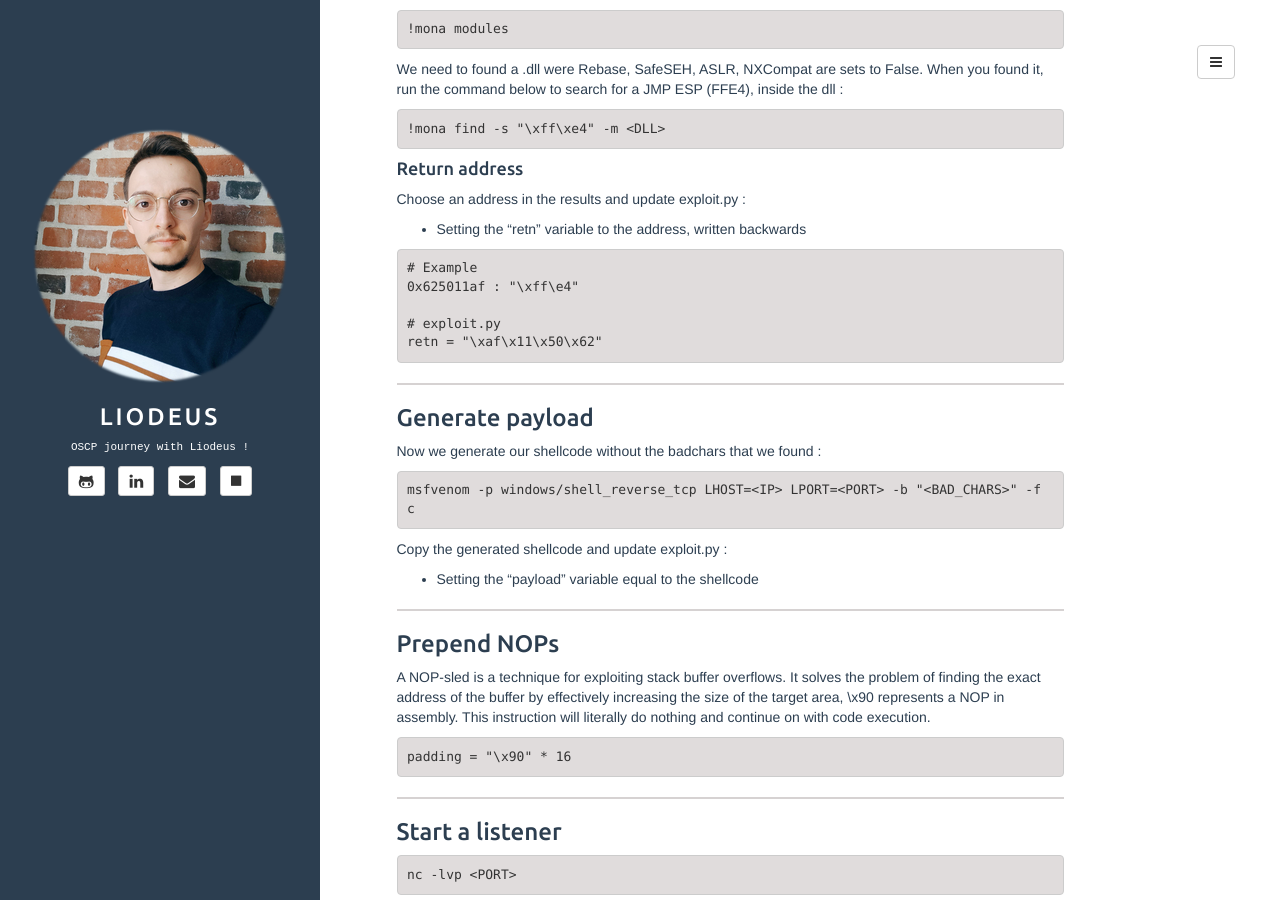
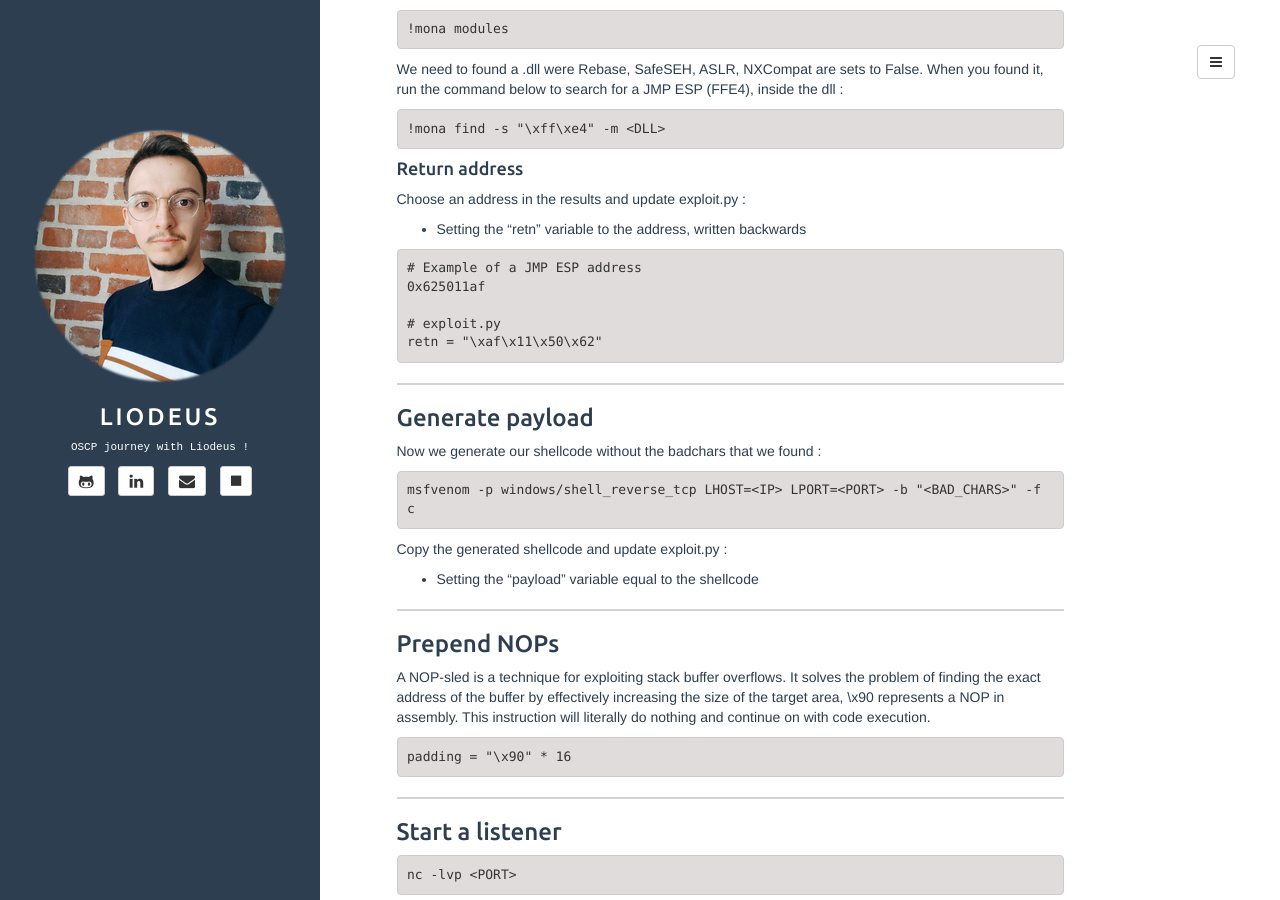
Before and after one commit to Liodeus/liodeus.github.io, a Jekyll site: the page built from _posts/2020-08-11-bufferOverflow.md, in a window 1280 px wide and 900 px high, scrolled down 4671 px. Built offline with Jekyll 4.4.1, drawn with Linux system fonts in a browser that asks for light colours.

Commit message:
Add files via upload

````diff
--- a/_posts/2020-08-11-bufferOverflow.md
+++ b/_posts/2020-08-11-bufferOverflow.md
@@ -293,8 +293,8 @@ Choose an address in the results and update exploit.py :
 - Setting the "retn" variable to the address, written backwards
 
 ```
-# Example
-0x625011af : "\xff\e4"
+# Example of a JMP ESP address
+0x625011af
 
 # exploit.py
 retn = "\xaf\x11\x50\x62"
````
